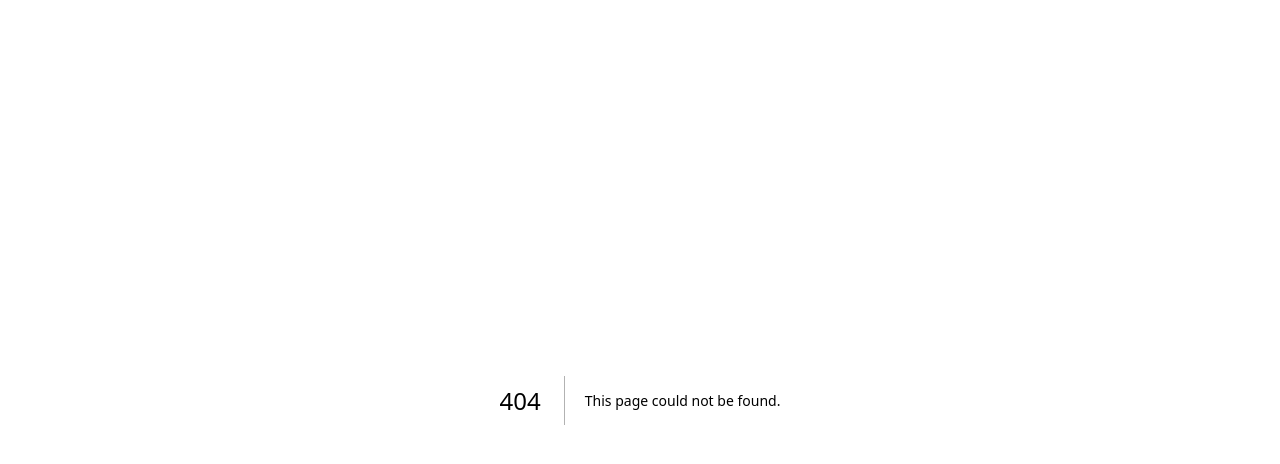
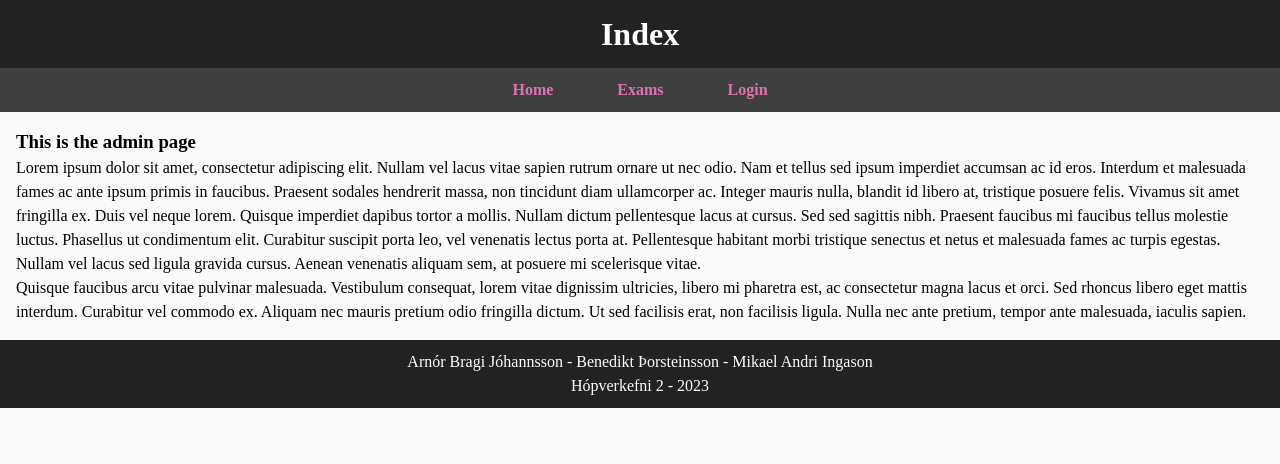
Before and after one commit to abj34/vef2_hop2, a Next.js app: page /admin in a window 1280 px wide. Before the commit this address had no page. Shown: the top 464 px of the page. Built offline with nearby package versions, Linux system fonts and the light colour scheme.

Commit message:
admin route

```diff
--- a/components/Layout.js
+++ b/components/Layout.js
@@ -2,15 +2,15 @@ import Header from './Header';
 import Footer from './Footer';
 import Navbar from './Navbar';
 
-const Layout = ({ children, title, user }) => {
+const Layout = ({ children, title, admin }) => {
     return (
         <div>
             <Header title={title} />
-            <Navbar />
+            <Navbar admin = {admin}/>
             <main>
                 { children }
             </main>
-            <Footer isLoggedIn={!!user} username={user} />
+            <Footer />
         </div>
     );
 };
--- a/components/Navbar.js
+++ b/components/Navbar.js
@@ -1,6 +1,17 @@
 import Link from "next/link";
 
-const Navbar = () => {
+const Navbar = ({admin}) => {
+    if(admin){
+        return (
+            <div className="nav">
+                <ul>
+                    <li><a href="/admin">Home</a></li>
+                    <li><a href="/admin/exams">Exams</a></li>
+                    <li><a href="/admin/login">Login</a></li>
+                </ul>
+            </div>
+        );
+    }
     return (
         <div className="nav">
             <ul>
--- /dev/null
+++ b/pages/admin.js
@@ -0,0 +1,13 @@
+import Layout from "../components/Layout";
+import { AuthContext } from  "../components/AuthContext";
+
+
+export default function Index() {
+    return (
+        <Layout title="Index" admin={true} >
+            <h3>This is the admin page</h3>
+            <p>Lorem ipsum dolor sit amet, consectetur adipiscing elit. Nullam vel lacus vitae sapien rutrum ornare ut nec odio. Nam et tellus sed ipsum imperdiet accumsan ac id eros. Interdum et malesuada fames ac ante ipsum primis in faucibus. Praesent sodales hendrerit massa, non tincidunt diam ullamcorper ac. Integer mauris nulla, blandit id libero at, tristique posuere felis. Vivamus sit amet fringilla ex. Duis vel neque lorem. Quisque imperdiet dapibus tortor a mollis. Nullam dictum pellentesque lacus at cursus. Sed sed sagittis nibh. Praesent faucibus mi faucibus tellus molestie luctus. Phasellus ut condimentum elit. Curabitur suscipit porta leo, vel venenatis lectus porta at. Pellentesque habitant morbi tristique senectus et netus et malesuada fames ac turpis egestas. Nullam vel lacus sed ligula gravida cursus. Aenean venenatis aliquam sem, at posuere mi scelerisque vitae.</p>
+            <p>Quisque faucibus arcu vitae pulvinar malesuada. Vestibulum consequat, lorem vitae dignissim ultricies, libero mi pharetra est, ac consectetur magna lacus et orci. Sed rhoncus libero eget mattis interdum. Curabitur vel commodo ex. Aliquam nec mauris pretium odio fringilla dictum. Ut sed facilisis erat, non facilisis ligula. Nulla nec ante pretium, tempor ante malesuada, iaculis sapien.</p>
+        </Layout>
+    );
+}
```
Also changed, not shown: pages/login.js (+26 -14 lines), pages/users.js (added, +13 -0 lines).
